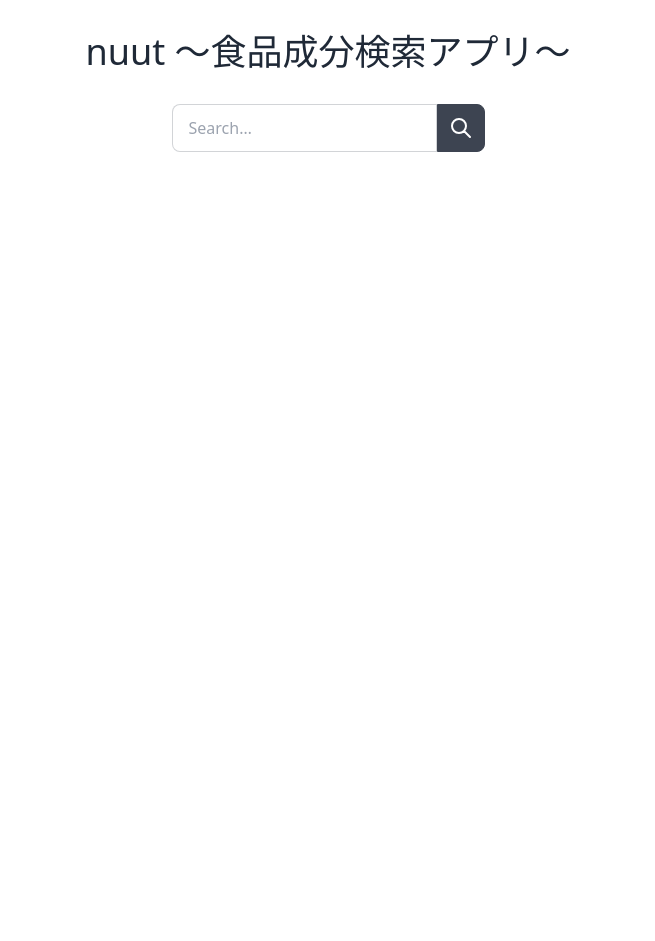
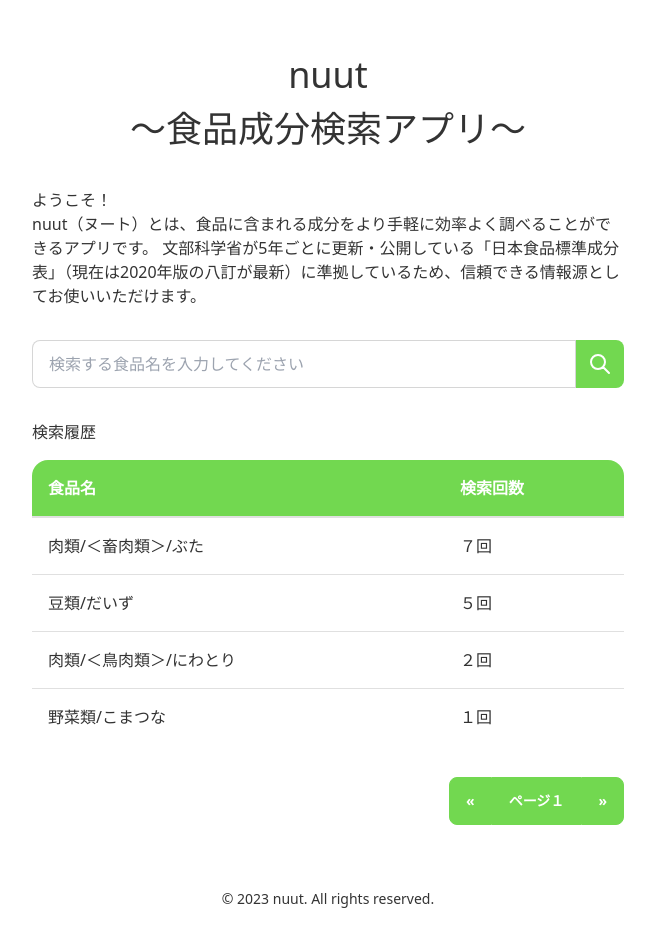
Before and after one commit to Tomoya-Sonok/nuut, a Next.js app in the folder nuut-frontend/: page / in a window 1280 px wide. Shown: the whole page, without its empty margins (312-967 px from the left). Before the commit the page ends 800 px from the top, so only its background shows below. Built offline with nearby package versions, Linux system fonts and the light colour scheme.

Commit message:
add: トップページのUIを仮実装

```diff
--- a/nuut-frontend/src/components/Home/index.tsx
+++ b/nuut-frontend/src/components/Home/index.tsx
@@ -1,13 +1,10 @@
 import { useForm, SubmitHandler } from "react-hook-form";
-import { z } from "zod";
 import { zodResolver } from "@hookform/resolvers/zod";
-import { InputSchema } from "@/lib/schema/Home/schema";
+import { InputSchema, InputType } from "@/lib/schema/Home/schema";
 
-type Inputs = {
-  example: string;
-};
-
-type InputType = z.infer<typeof InputSchema>;
+// type Inputs = {
+//   example: string;
+// };
 
 export const Home = () => {
   const {
@@ -20,31 +17,41 @@ export const Home = () => {
   });
 
   const onSubmit: SubmitHandler<InputType> = (data) => console.log(data);
-  console.log(watch("example")); // watch input value by passing the name of it
+  console.log(watch("example"));
 
   return (
-    <div className="m-8">
-      <h1 className="text-4xl font-medium text-center">
-        nuut 〜食品成分検索アプリ〜
+    <div className="container mx-auto py-8 px-12">
+      <h1 className="text-4xl leading-normal font-medium text-center pt-4 pb-8">
+        nuut
+        <br /> 〜食品成分検索アプリ〜
       </h1>
-      <div className="flex justify-center mt-8">
+      <p className="w-3/4 mx-auto lg:w-1/2">
+        ようこそ！
+        <br />
+        nuut（ヌート）とは、食品に含まれる成分をより手軽に効率よく調べることができるアプリです。
+        文部科学省が5年ごとに更新・公開している「日本食品標準成分表」（現在は2020年版の八訂が最新）に準拠しているため、信頼できる情報源としてお使いいただけます。
+      </p>
+      <div className="w-1/2 pt-8 mx-auto">
         <form onSubmit={handleSubmit(onSubmit)}>
           <div className="form-control">
             <div className="input-group">
               <input
                 type="text"
-                placeholder="Search…"
-                className="input input-bordered"
+                placeholder="検索する食品名を入力してください"
+                className="input input-bordered w-full"
                 defaultValue=""
                 {...register("example")}
               />
-              <button type="submit" className="btn btn-square">
+              <button
+                type="submit"
+                className="btn btn-square bg-primary border-transparent hover:bg-primary hover:border-transparent"
+              >
                 <svg
                   xmlns="http://www.w3.org/2000/svg"
                   className="h-6 w-6"
                   fill="none"
                   viewBox="0 0 24 24"
-                  stroke="currentColor"
+                  stroke="white"
                 >
                   <path
                     strokeLinecap="round"
@@ -57,10 +64,81 @@ export const Home = () => {
             </div>
           </div>
           {errors.example && (
-            <div className="text-error mt-2">{errors.example.message}</div>
+            <div className="alert alert-error shadow-lg mt-2 p-2">
+              <div>
+                <svg
+                  xmlns="http://www.w3.org/2000/svg"
+                  className="stroke-current flex-shrink-0 h-6 w-6"
+                  fill="none"
+                  viewBox="0 0 24 24"
+                >
+                  <path
+                    strokeLinecap="round"
+                    strokeLinejoin="round"
+                    strokeWidth="2"
+                    d="M10 14l2-2m0 0l2-2m-2 2l-2-2m2 2l2 2m7-2a9 9 0 11-18 0 9 9 0 0118 0z"
+                  />
+                </svg>
+                <span>{errors.example.message}</span>
+              </div>
+            </div>
           )}
         </form>
       </div>
+      <div className="w-3/4 pt-8 mx-auto lg:w-1/2">
+        <p className="pb-4">検索履歴</p>
+        <div className="overflow-x-auto">
+          <table className="table w-full">
+            {/* head */}
+            <thead>
+              <tr>
+                <th className="text-base text-white bg-primary border-base-200 border-b-2">
+                  食品名
+                </th>
+                <th className="text-base text-white bg-primary border-base-200 border-b-2">
+                  検索回数
+                </th>
+              </tr>
+            </thead>
+            <tbody>
+              {/* row 1 */}
+              <tr className="hover">
+                <td>肉類/＜畜肉類＞/ぶた</td>
+                <td>７回</td>
+              </tr>
+              {/* row 2 */}
+              <tr className="hover">
+                <td>豆類/だいず</td>
+                <td>５回</td>
+              </tr>
+              {/* row 3 */}
+              <tr className="hover">
+                <td>肉類/＜鳥肉類＞/にわとり</td>
+                <td>２回</td>
+              </tr>
+              {/* row 4 */}
+              <tr className=" hover">
+                <td>野菜類/こまつな</td>
+                <td>１回</td>
+              </tr>
+            </tbody>
+          </table>
+        </div>
+        <div className="pt-8 text-right">
+          <div className="btn-group justify-end">
+            <button className="text-white btn bg-primary">«</button>
+            <button className="text-white btn btn-disabled bg-primary">
+              ページ１
+            </button>
+            <button className="text-white btn bg-primary">»</button>
+          </div>
+        </div>
+      </div>
+      <footer className="footer footer-center pt-16 bg-base-100 text-base-content">
+        <div>
+          <p>©︎ 2023 nuut. All rights reserved.</p>
+        </div>
+      </footer>
     </div>
   );
 };
--- a/nuut-frontend/src/lib/schema/Home/schema.ts
+++ b/nuut-frontend/src/lib/schema/Home/schema.ts
@@ -3,8 +3,8 @@ import { z } from "zod";
 export const InputSchema = z.object({
   example: z
     .string()
-    .min(1, "この項目は必須です")
-    .max(20, "20文字以下で入力してください"),
+    .min(1, "食品名が入力されていません")
+    .max(10, "10文字以下で入力してください"),
 });
 
-// export type InputType = z.infer<typeof InputSchema>;
+export type InputType = z.infer<typeof InputSchema>;
--- a/nuut-frontend/src/pages/index.tsx
+++ b/nuut-frontend/src/pages/index.tsx
@@ -11,6 +11,10 @@ type Props = {
     }
   ];
 };
+
+// TODO:
+// themeを頑張って切り替えられるようにするぞい。
+// そのあと、実際にコンポーネントを作り始めていい感じになったらStorybook導入もやろう！
 
 const Page = (props: Props) =>
   props.posts ? <GsspTest posts={props.posts} /> : <Home />;
--- a/nuut-frontend/tailwind.config.js
+++ b/nuut-frontend/tailwind.config.js
@@ -5,7 +5,38 @@ module.exports = {
     "./src/components/**/*.{js,ts,jsx,tsx}",
   ],
   theme: {
+    colors: {
+      transparent: "transparent",
+      current: "currentColor",
+      white: "#ffffff",
+      // 'purple': '#3f3cbb',
+      // 'midnight': '#121063',
+      // 'metal': '#565584',
+      // 'tahiti': '#3ab7bf',
+      // 'silver': '#ecebff',
+      // 'bubble-gum': '#ff77e9',
+      // 'bermuda': '#78dcca',
+    },
     extend: {},
+  },
+  daisyui: {
+    themes: [
+      {
+        mytheme: {
+          primary: "#72D850",
+          secondary: "#A3E28D",
+          accent: "#1FB2A5",
+          neutral: "#72D850",
+          "base-100": "#ffffff",
+          "base-200": "#e0e0e0",
+          "base-300": "#D4FFC6",
+          info: "#3ABFF8",
+          success: "#36D399",
+          warning: "#FBBD23",
+          error: "#F87272",
+        },
+      },
+    ],
   },
   plugins: [require("@tailwindcss/typography"), require("daisyui")],
 };
```
